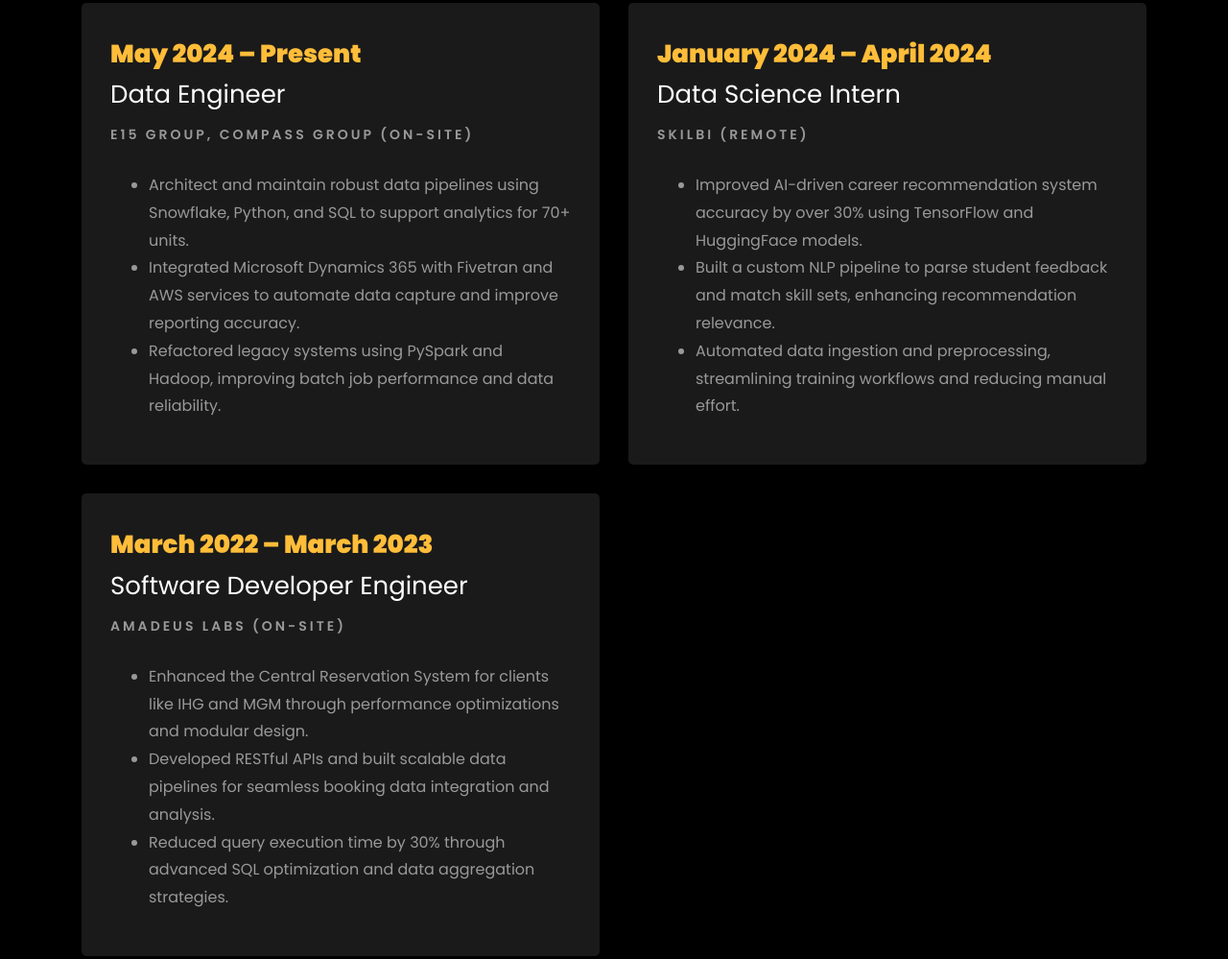
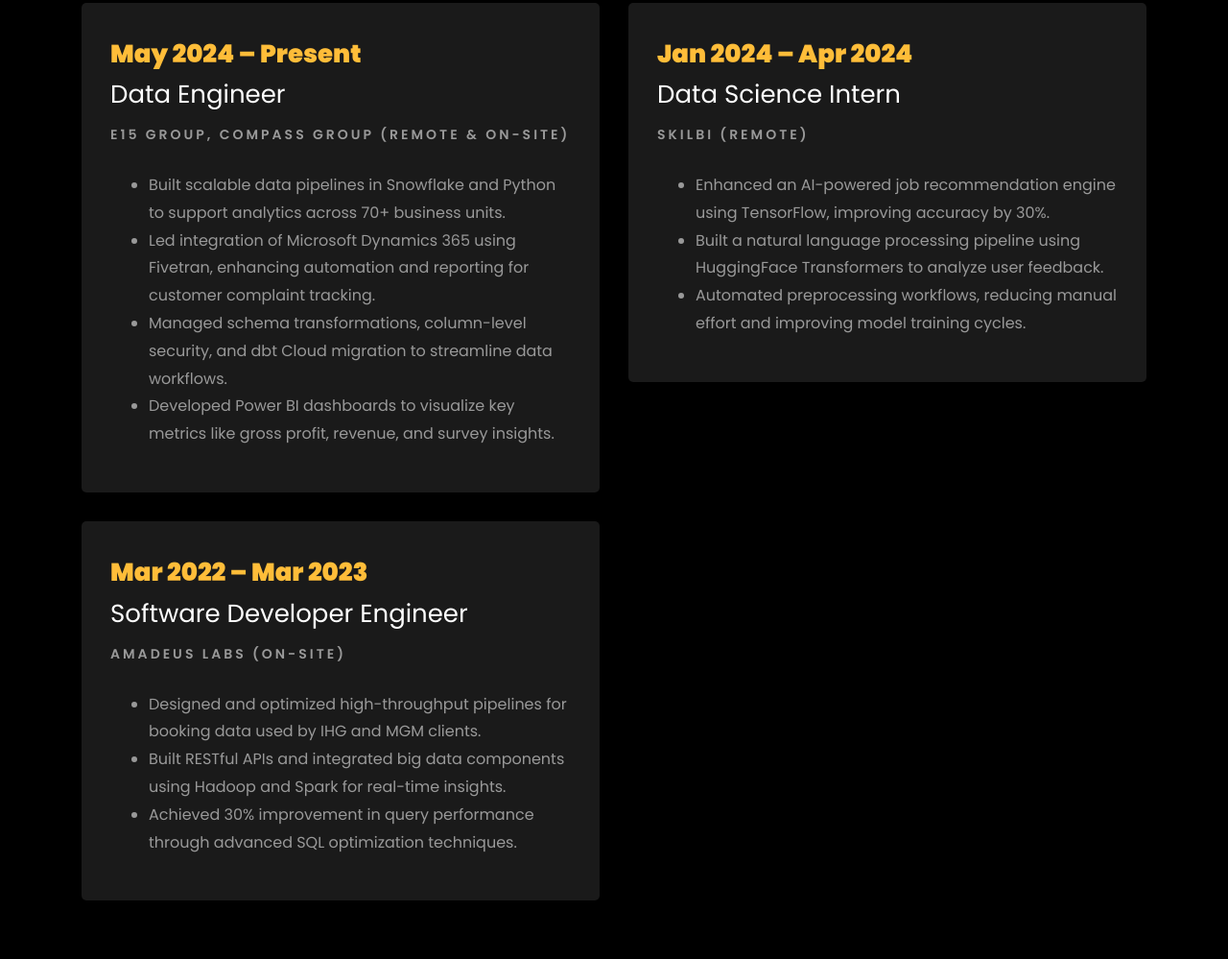
Before and after one commit to HardParikh/HardParikh.github.io, a plain HTML site: page index.html in a window 1280 px wide. Shown: the part 2500-3499 px from the top of the page at 96% size. Drawn offline with Linux system fonts and the light colour scheme; files whose address does not match are found by name.

Commit message:
Update index.html

```diff
--- a/index.html
+++ b/index.html
@@ -305,7 +305,7 @@
 			<div class="col-md-10 heading-section text-center ftco-animate">
 				<h1 class="big big-2">Resume</h1>
 				<h2 class="mb-4">Resume</h2>
-					<p>Passionate Software Engineer with 2 years of experience in data operations, analytics, and software development. Skilled in machine learning, data engineering, and statistical analysis, with a strong foundation in computer science.</p>
+				<p>Data Engineer with 2+ years of experience across analytics, pipeline design, and platform optimization. Adept at transforming complex data into impactful insights using tools like Snowflake, AWS, Python, and Power BI. Strong foundation in software engineering and machine learning.</p>
 			</div>
 		</div>
 
@@ -320,12 +320,13 @@
 				<div class="resume-wrap ftco-animate">
 					<span class="date">May 2024 – Present</span>
 					<h2>Data Engineer</h2>
-      <span class="position">E15 Group, Compass Group (On-site)</span>
+					<span class="position">E15 Group, Compass Group (Remote & On-site)</span>
 					<p class="mt-4">
 						<ul>
-          <li>Architect and maintain robust data pipelines using Snowflake, Python, and SQL to support analytics for 70+ units.</li>
-          <li>Integrated Microsoft Dynamics 365 with Fivetran and AWS services to automate data capture and improve reporting accuracy.</li>
-          <li>Refactored legacy systems using PySpark and Hadoop, improving batch job performance and data reliability.</li>
+							<li>Built scalable data pipelines in Snowflake and Python to support analytics across 70+ business units.</li>
+							<li>Led integration of Microsoft Dynamics 365 using Fivetran, enhancing automation and reporting for customer complaint tracking.</li>
+							<li>Managed schema transformations, column-level security, and dbt Cloud migration to streamline data workflows.</li>
+							<li>Developed Power BI dashboards to visualize key metrics like gross profit, revenue, and survey insights.</li>
 						</ul>
 					</p>
 				</div>
@@ -333,14 +334,14 @@
 
 			<div class="col-md-6">
 				<div class="resume-wrap ftco-animate">
-      <span class="date">January 2024 – April 2024</span>
+					<span class="date">Jan 2024 – Apr 2024</span>
 					<h2>Data Science Intern</h2>
 					<span class="position">Skilbi (Remote)</span>
 					<p class="mt-4">
 						<ul>
-          <li>Improved AI-driven career recommendation system accuracy by over 30% using TensorFlow and HuggingFace models.</li>
-          <li>Built a custom NLP pipeline to parse student feedback and match skill sets, enhancing recommendation relevance.</li>
-          <li>Automated data ingestion and preprocessing, streamlining training workflows and reducing manual effort.</li>
+							<li>Enhanced an AI-powered job recommendation engine using TensorFlow, improving accuracy by 30%.</li>
+							<li>Built a natural language processing pipeline using HuggingFace Transformers to analyze user feedback.</li>
+							<li>Automated preprocessing workflows, reducing manual effort and improving model training cycles.</li>
 						</ul>
 					</p>
 				</div>
@@ -348,19 +349,20 @@
 
 			<div class="col-md-6">
 				<div class="resume-wrap ftco-animate">
-      <span class="date">March 2022 – March 2023</span>
+					<span class="date">Mar 2022 – Mar 2023</span>
 					<h2>Software Developer Engineer</h2>
 					<span class="position">Amadeus Labs (On-site)</span>
 					<p class="mt-4">
 						<ul>
-          <li>Enhanced the Central Reservation System for clients like IHG and MGM through performance optimizations and modular design.</li>
-          <li>Developed RESTful APIs and built scalable data pipelines for seamless booking data integration and analysis.</li>
-          <li>Reduced query execution time by 30% through advanced SQL optimization and data aggregation strategies.</li>
+							<li>Designed and optimized high-throughput pipelines for booking data used by IHG and MGM clients.</li>
+							<li>Built RESTful APIs and integrated big data components using Hadoop and Spark for real-time insights.</li>
+							<li>Achieved 30% improvement in query performance through advanced SQL optimization techniques.</li>
 						</ul>
 					</p>
 				</div>
 			</div>
 		</div>
+
 
 
 			<br>
```
Lines whose indentation alone changed are shown as unchanged.
